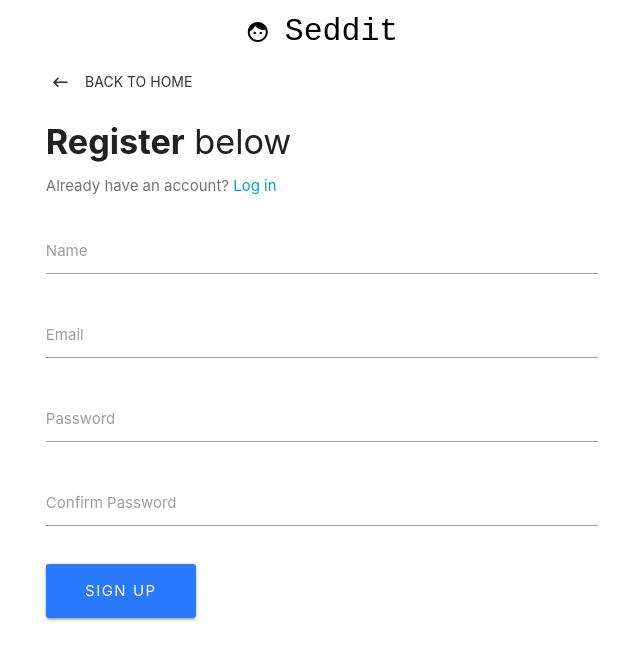
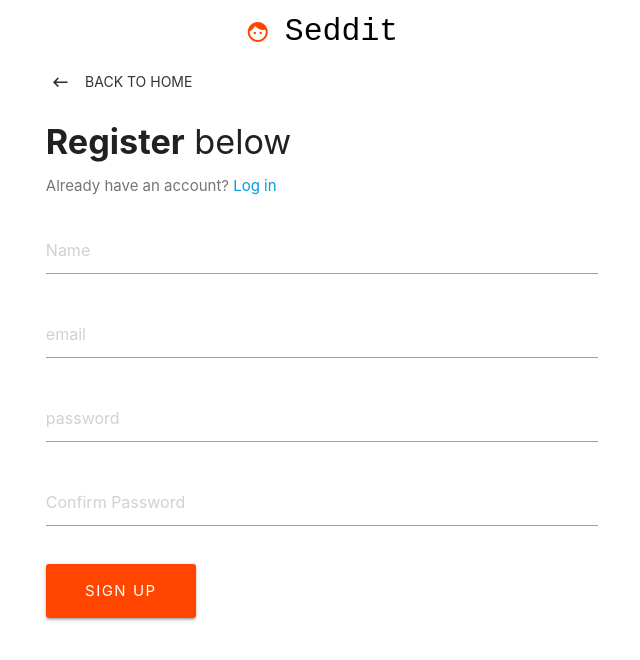
Before and after one commit to Dev-Steven/reddit-clone, a React (Create React App) app in the folder client/: page /register in a window 1280 px wide. Shown: the top 660 px of the page, without its empty margins (318-958 px from the left). Built offline with nearby package versions, Linux system fonts and the light colour scheme.

Commit message:
placeholders

```diff
--- a/client/src/actions/authActions.js
+++ b/client/src/actions/authActions.js
@@ -8,7 +8,10 @@ import { GET_ERRORS, SET_CURRENT_USER, USER_LOADING } from './types';
 export const registerUser = (userData, history) => dispatch => {
 	axios
 		.post('/users/register', userData)
-		.then(res => history.push('/login')) // re-direct to login on success
+		.then(res => {
+			console.log("success let's redirect");
+			history.push('/login');
+		}) // re-direct to login on success
 		.catch(err =>
 			dispatch({
 				type: GET_ERRORS,
--- a/client/src/components/Landing.js
+++ b/client/src/components/Landing.js
@@ -23,8 +23,9 @@ class Landing extends Component {
 									width: '140px',
 									borderRadius: '3px',
 									letterSpacing: '1.5px',
+									backgroundColor: 'rgb(255, 69, 0)',
 								}}
-								className='btn btn-large waves-effect waves-light hoverable blue accent-3'
+								className='btn btn-large waves-effect waves-light hoverable accent-3'
 							>
 								Register
 							</Link>
--- a/client/src/components/auth/Login.js
+++ b/client/src/components/auth/Login.js
@@ -125,9 +125,10 @@ class Login extends Component {
 										borderRadius: '3px',
 										letterSpacing: '1.5px',
 										marginTop: '1rem',
+										backgroundColor: 'rgb(255, 69, 0)',
 									}}
 									type='submit'
-									className='btn btn-large waves-effect waves-light hoverable blue accent-3'
+									className='btn btn-large waves-effect waves-light hoverable accent-3'
 								>
 									Login
 								</button>
--- a/client/src/components/auth/Register.js
+++ b/client/src/components/auth/Register.js
@@ -87,8 +87,9 @@ class Register extends Component {
 									className={classnames('', {
 										invalid: errors.name,
 									})}
+									placeholder='Name'
 								/>
-								<label htmlFor='name'>Name</label>
+								{/* <label htmlFor='name'>Name</label> */}
 								<span className='red-text'>{errors.name}</span>
 							</div>
 							<div className='input-field col s12'>
@@ -101,8 +102,9 @@ class Register extends Component {
 									className={classnames('', {
 										invalid: errors.email,
 									})}
+									placeholder='email'
 								/>
-								<label htmlFor='email'>Email</label>
+								{/* <label htmlFor='email'>Email</label> */}
 								<span className='red-text'>{errors.email}</span>
 							</div>
 							<div className='input-field col s12'>
@@ -115,8 +117,9 @@ class Register extends Component {
 									className={classnames('', {
 										invalid: errors.password,
 									})}
+									placeholder='password'
 								/>
-								<label htmlFor='password'>Password</label>
+								{/* <label htmlFor='password'>Password</label> */}
 								<span className='red-text'>
 									{errors.password}
 								</span>
@@ -131,10 +134,11 @@ class Register extends Component {
 									className={classnames('', {
 										invalid: errors.password2,
 									})}
+									placeholder='Confirm Password'
 								/>
-								<label htmlFor='password2'>
+								{/* <label htmlFor='password2'>
 									Confirm Password
-								</label>
+								</label> */}
 								<span className='red-text'>
 									{errors.password2}
 								</span>
@@ -149,9 +153,10 @@ class Register extends Component {
 										borderRadius: '3px',
 										letterSpacing: '1.5px',
 										marginTop: '1rem',
+										backgroundColor: 'rgb(255, 69, 0)',
 									}}
 									type='submit'
-									className='btn btn-large waves-effect waves-light hoverable blue accent-3'
+									className='btn btn-large waves-effect waves-light hoverable accent-3'
 								>
 									Sign up
 								</button>
--- a/client/src/components/navbar/Navbar.js
+++ b/client/src/components/navbar/Navbar.js
@@ -13,7 +13,12 @@ class Navbar extends Component {
 							}}
 							className='col s5 brand-logo center black-text'
 						>
-							<i className='material-icons'>face</i>
+							<i
+								style={{ color: 'rgb(255, 69, 0)' }}
+								className='material-icons'
+							>
+								face
+							</i>
 							Seddit
 						</Link>
 					</div>
```
